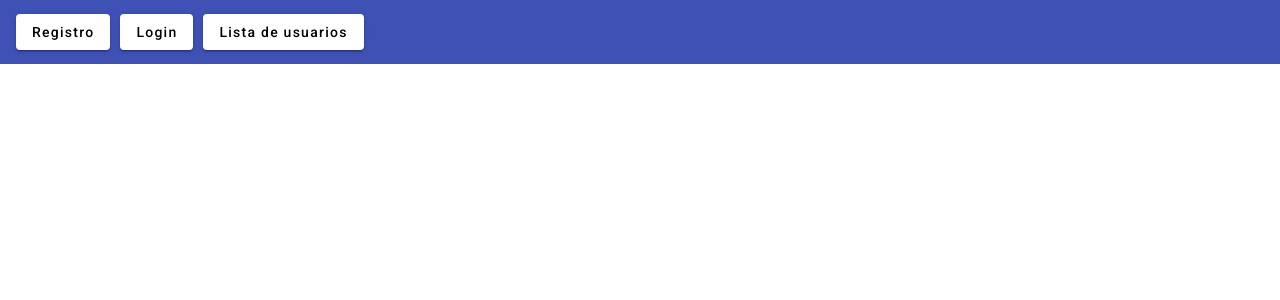
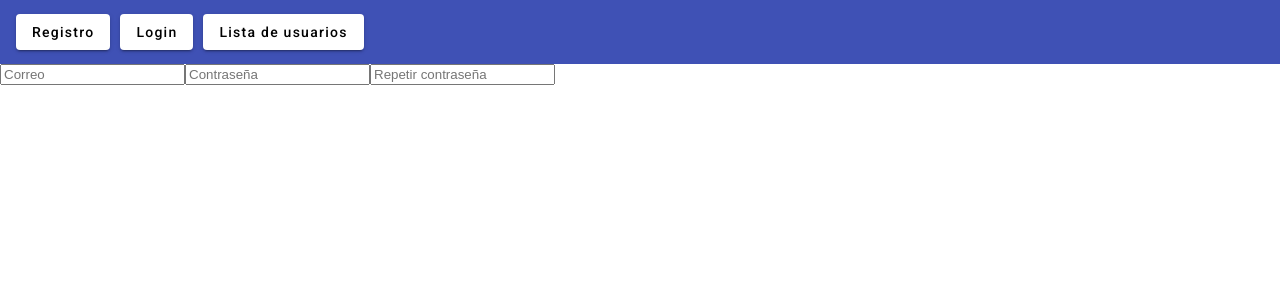
Before and after one commit to AlbertBarrachina/DAW2_desarrollo_web_cliente, an Angular app: page /register in a window 1280 px wide. Before the commit this address led to /. Shown: the top 300 px of the page. Built offline with nearby package versions, Linux system fonts and the light colour scheme.

Commit message:
31/1/2024 20:01h

```diff
--- a/src/app/app.component.html
+++ b/src/app/app.component.html
@@ -1,6 +1,6 @@
 <mat-toolbar color="primary">
-  <button mat-raised-button class="nav-button"> Registro</button>
-  <button mat-raised-button class="nav-button"> Login</button>
+  <button mat-raised-button class="nav-button" routerLink="register"> Registro</button>
+  <button mat-raised-button class="nav-button" routerLink="login"> Login</button>
   <button mat-raised-button class="nav-button" routerLink="lista-usuarios"> Lista de usuarios </button>
 </mat-toolbar>
 
--- a/src/app/error/error.component.css
+++ b/src/app/error/error.component.css
@@ -0,0 +1,11 @@
+p{
+    position: absolute;
+    top: 30%;
+    left: 50%;
+    transform: translate(-50%, -50%);
+    font-size: 5em;
+    color: red;
+    width: 80%;
+    text-align: center;
+    font-family: 'Times New Roman', Times, serif;
+}
--- a/src/app/error/error.component.html
+++ b/src/app/error/error.component.html
@@ -1 +1 @@
-<p>error works!</p>
+<p>ERROR 404 pagina no encontrada 3:</p>
--- a/src/app/login/login.component.html
+++ b/src/app/login/login.component.html
@@ -1 +1,6 @@
-<p>login works!</p>
+<div>
+    <form action="">
+        <input type="text" name="email" placeholder="Correo">
+        <input type="password" name="password" placeholder="Contraseña">
+    </form>
+</div>
--- a/src/app/register/register.component.html
+++ b/src/app/register/register.component.html
@@ -1 +1,7 @@
-<p>register works!</p>
+<div>
+    <form action="">
+        <input type="text" name="email" placeholder="Correo">
+        <input type="password" name="password" placeholder="Contraseña">
+        <input type="password" name="repeat_password" placeholder="Repetir contraseña">
+    </form>
+</div>
```
Also changed, not shown: src/app/app-routing.module.ts (+18 -2 lines).
